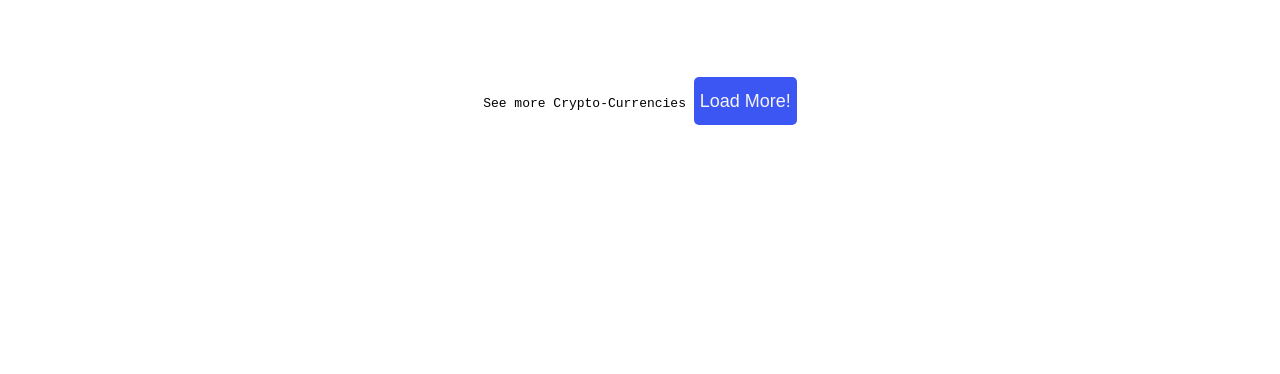
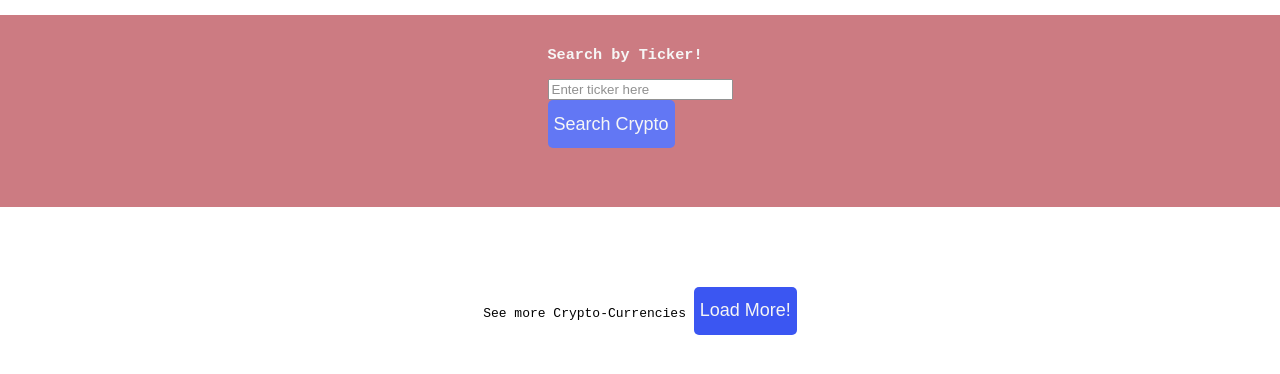
Before and after one commit to rmk129/Phase-1-Final-Project, a plain HTML site: page index.html in a window 1280 px wide. Shown: the part 100-474 px from the top of the page. Drawn offline with Linux system fonts and the light colour scheme; no server answers.

Commit message:
added search box

```diff
--- a/index.css
+++ b/index.css
@@ -12,6 +12,16 @@ body {
     height: 3rem;
     padding: 1rem;
 
+  }
+
+  #search-box{
+    display: flex;
+    justify-content: center;
+    background: #c05b63;
+    color: whitesmoke;
+    opacity: .8;
+    height: 10rem;
+    padding: 1rem;
   }
 
   #crypto-collection {
@@ -32,6 +42,18 @@ body {
 
 
   button {
+    position: relative;
+    background-color: #3b56f2;
+    border: none;
+    border-radius: 5px;
+    height: 3rem;
+    width: max-content;
+    color: whitesmoke;
+    font-size: 18px;
+    justify-self: center;
+  }
+
+  #crypto-submit {
     position: relative;
     background-color: #3b56f2;
     border: none;
--- a/index.html
+++ b/index.html
@@ -8,9 +8,28 @@
   <body>
 
     <h1 id="main-header">Top Crypto Currencies!</h1>
-   <div id="search box">
-    <form> </form>
-   </div>
+
+    <div id="search-box">
+      <form class="search-box-form">
+        <h3>Search by Ticker!</h3>
+
+        <input
+          type="text"
+          name="image"
+          id="tImage"
+          value=""
+          placeholder="Enter ticker here"
+          class="input-text"
+        />
+        <br />
+        <input
+          type="submit"
+          name="submit"
+          value="Search Crypto"
+          id="crypto-submit"
+        />
+      </form>
+    </div>
 
     <div id="crypto-collection"></div>
     <p style="text-align:center">
```
